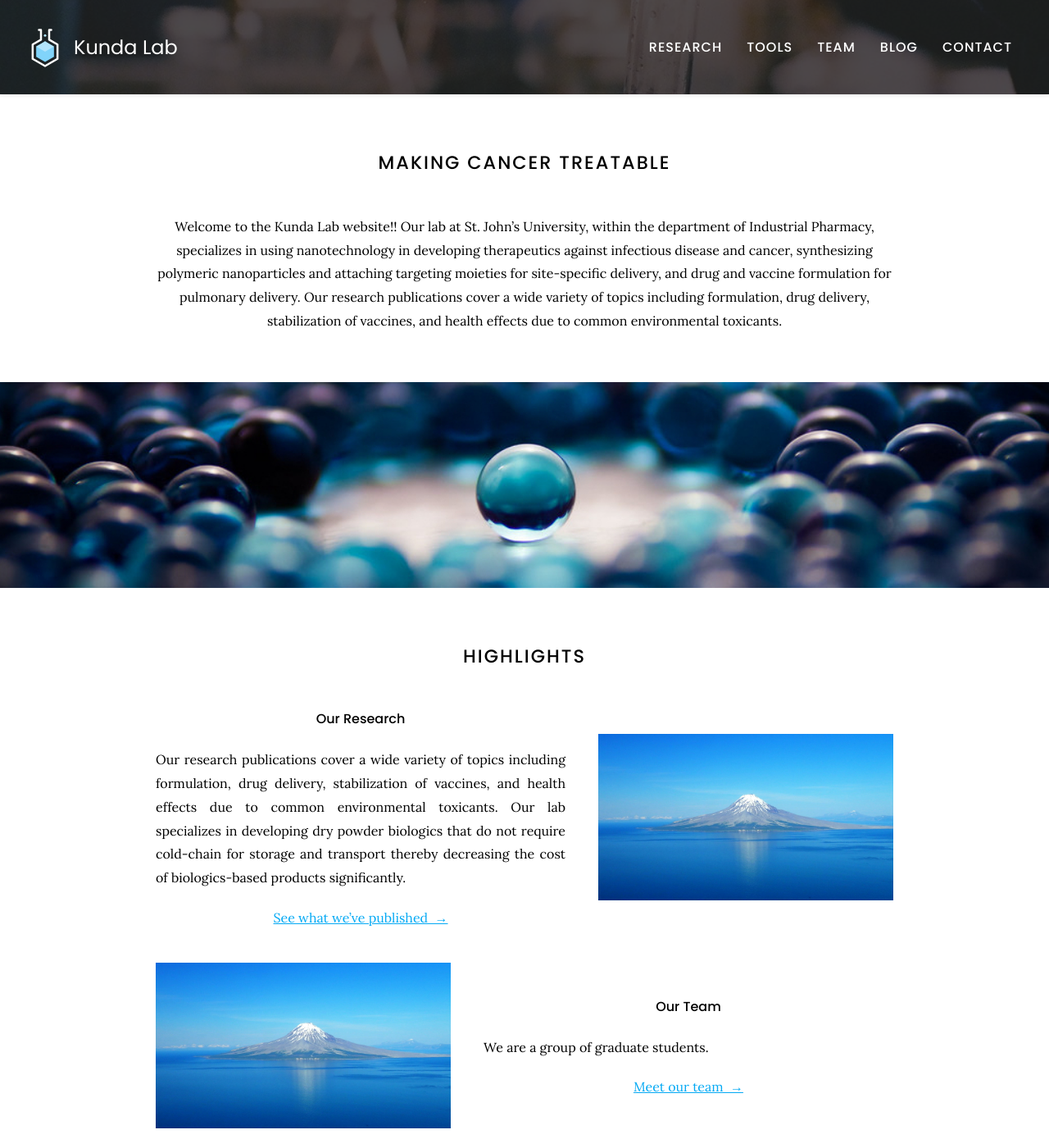
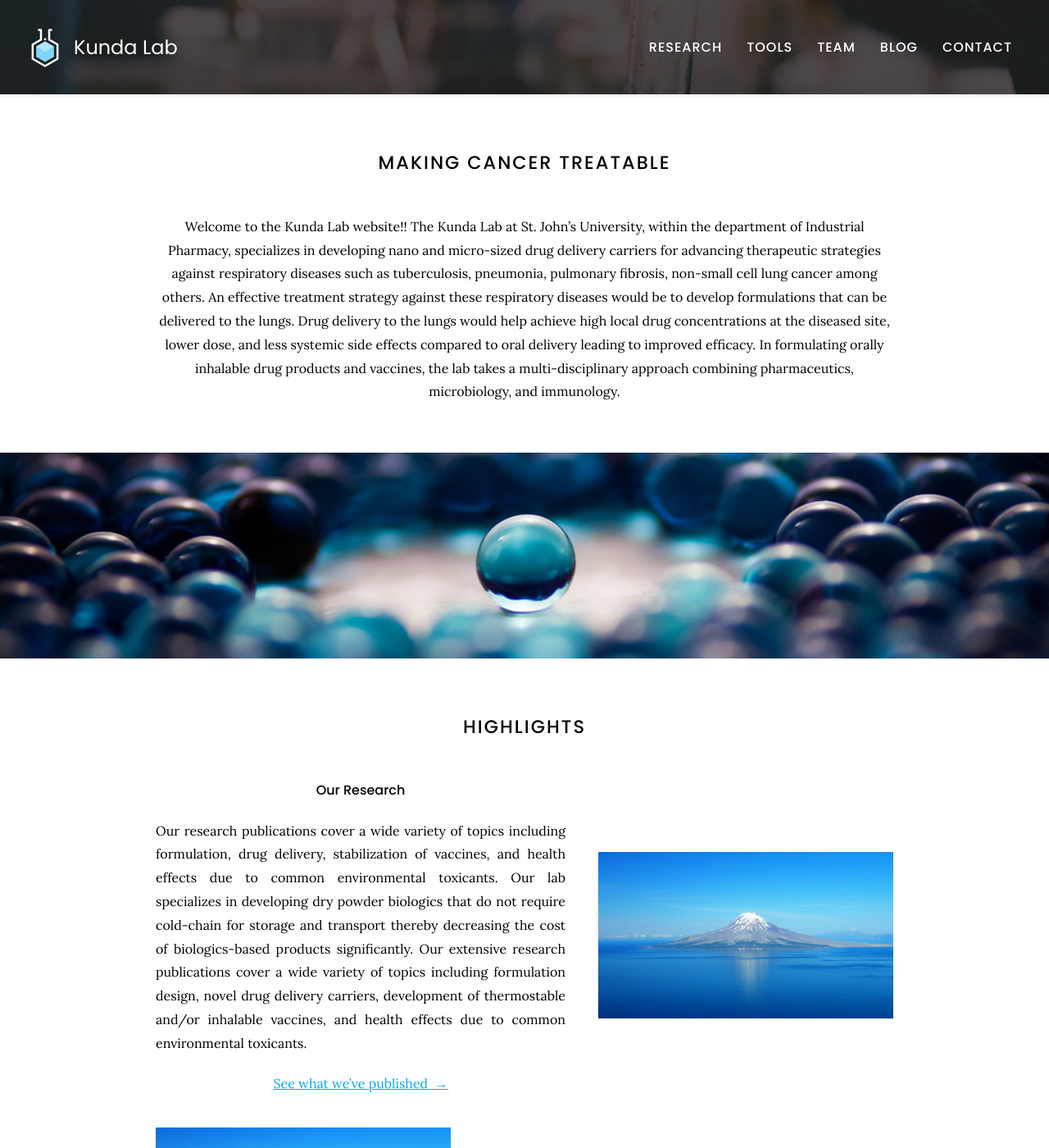
Before and after one commit to ardaram/kunda-lab, a Jekyll site: the page built from index.md, in a window 1280 px wide and 1400 px high. Shown: the whole window at 82% size. Built offline with Jekyll 4.4.1, drawn with Linux system fonts in a browser that asks for light colours; nearby versions of some CDN libraries.

Commit message:
Update index.md

```diff
--- a/index.md
+++ b/index.md
@@ -5,7 +5,7 @@ title: Home
 # Making Cancer Treatable
 
 Welcome to the Kunda Lab website!!
-Our lab at St. John's University, within the department of Industrial Pharmacy, specializes in using nanotechnology in developing therapeutics against infectious disease and cancer, synthesizing polymeric nanoparticles and attaching targeting moieties for site-specific delivery, and drug and vaccine formulation for pulmonary delivery. Our research publications cover a wide variety of topics including formulation, drug delivery, stabilization of vaccines, and health effects due to common environmental toxicants.
+The Kunda Lab at St. John's University, within the department of Industrial Pharmacy, specializes in developing nano and micro-sized drug delivery carriers for advancing therapeutic strategies against respiratory diseases such as tuberculosis, pneumonia, pulmonary fibrosis, non-small cell lung cancer among others. An effective treatment strategy against these respiratory diseases would be to develop formulations that can be delivered to the lungs. Drug delivery to the lungs would help achieve high local drug concentrations at the diseased site, lower dose, and less systemic side effects compared to oral delivery leading to improved efficacy. In formulating orally inhalable drug products and vaccines, the lab takes a multi-disciplinary approach combining pharmaceutics, microbiology, and immunology.
 <!---{%
   include link.html
   type="github"
@@ -34,6 +34,7 @@ Our lab at St. John's University, within the department of Industrial Pharmacy,
 
 {% capture text %}
 Our research publications cover a wide variety of topics including formulation, drug delivery, stabilization of vaccines, and health effects due to common environmental toxicants. Our lab specializes in developing dry powder biologics that do not require cold-chain for storage and transport thereby decreasing the cost of biologics-based products significantly.
+Our extensive research publications cover a wide variety of topics including formulation design, novel drug delivery carriers, development of thermostable and/or inhalable vaccines, and health effects due to common environmental toxicants.
 
 [See what we've published &nbsp;→](research)
 {:.center}
```
